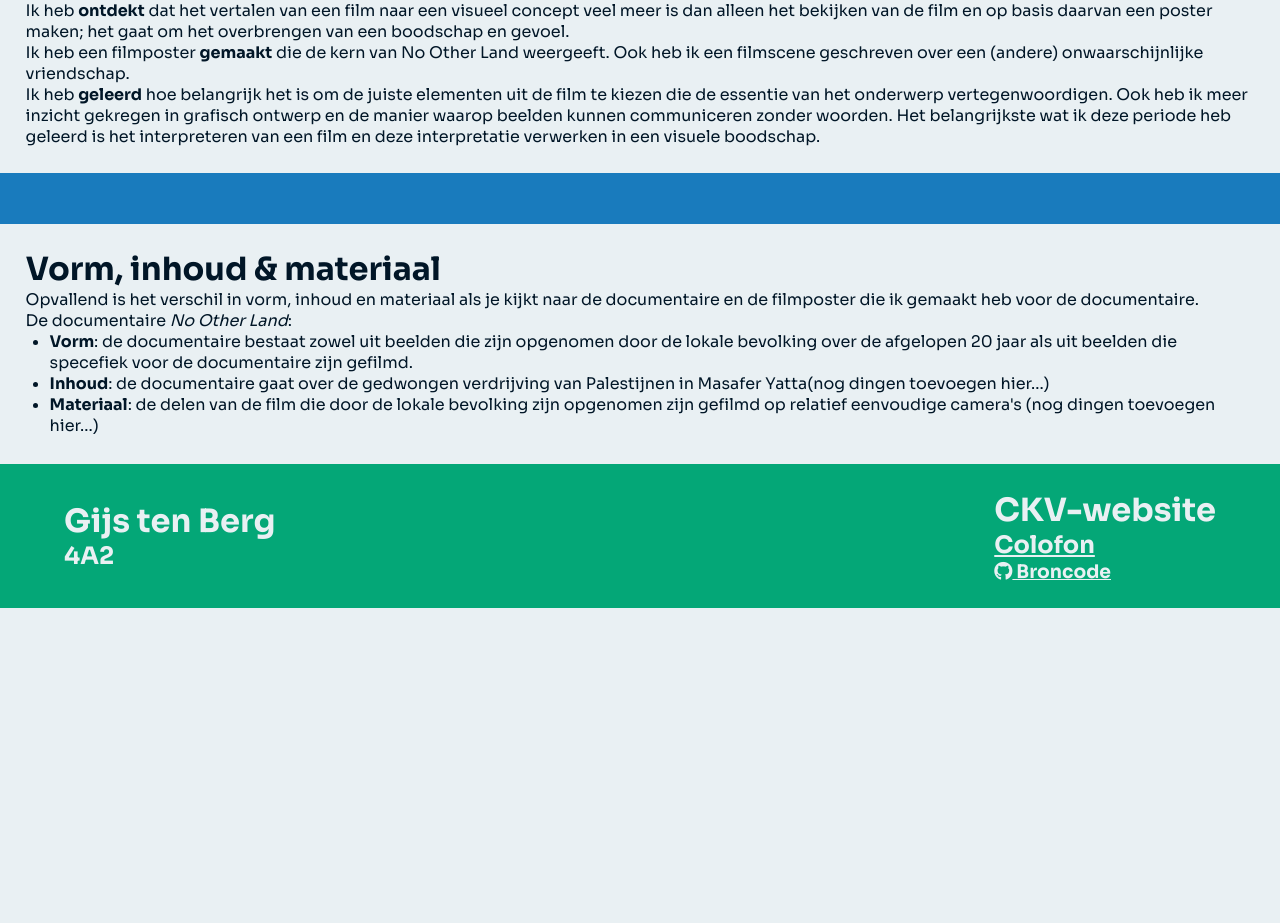
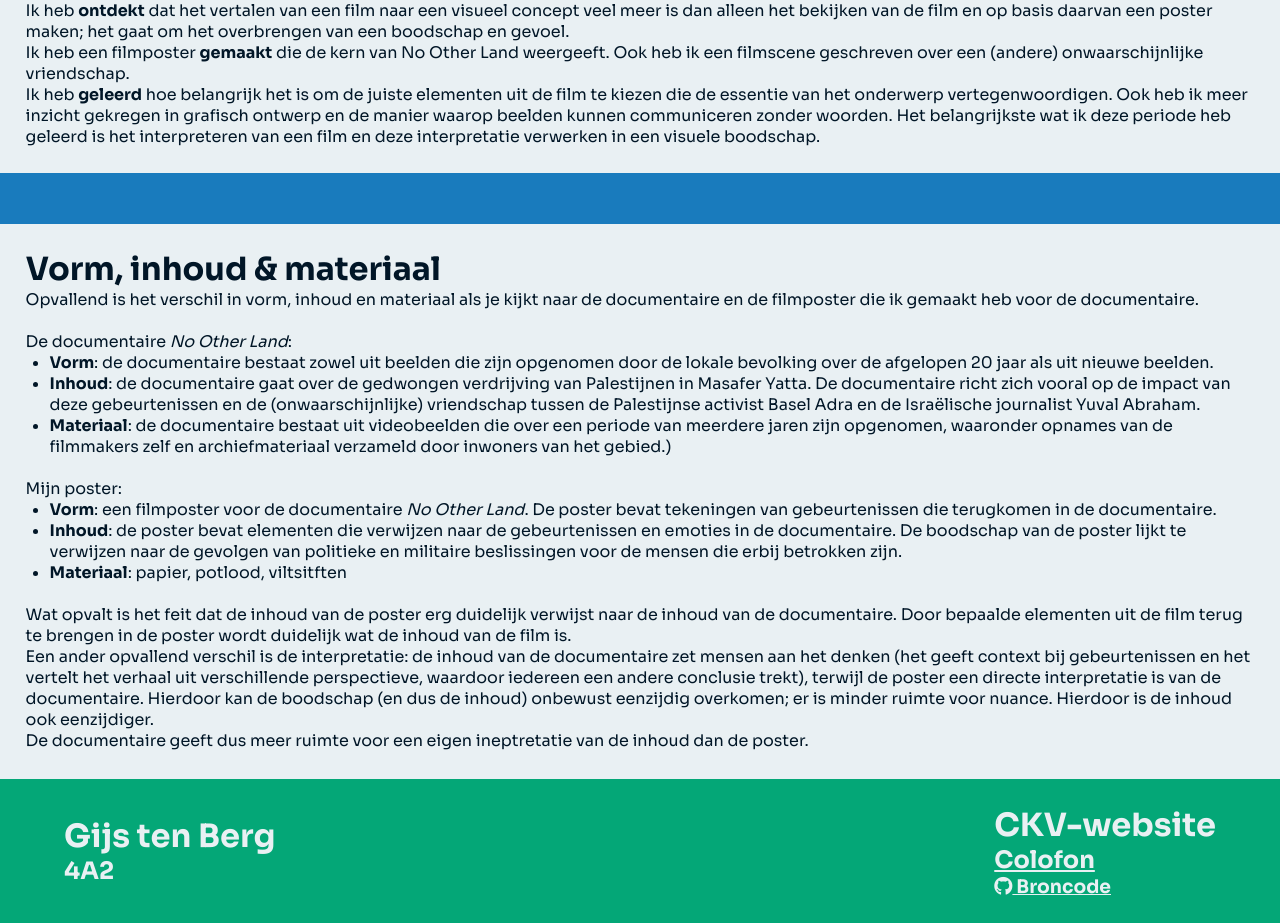
Before and after one commit to Gijs6/ckv, a Flask app: page /gijstenberg4a2/blok-3 in a window 1280 px wide. Shown: the part 4735-5658 px from the top of the page. Before the commit the page ends 5343 px from the top, so only its background shows below. Run offline with Flask 3, Linux system fonts and the light colour scheme; some libraries are stand-ins or nearby versions.

Commit message:
Finish Vorm, inhoud & materiaal B3

```diff
--- a/templates/ckvb3.html
+++ b/templates/ckvb3.html
@@ -218,13 +218,22 @@
         <div class="verslagtekst-voorwoordje">
             <h1>Vorm, inhoud & materiaal</h1>
             <p>
-                Opvallend is het verschil in vorm, inhoud en materiaal als je kijkt naar de documentaire en de filmposter die ik gemaakt heb voor de documentaire.<br>
+                Opvallend is het verschil in vorm, inhoud en materiaal als je kijkt naar de documentaire en de filmposter die ik gemaakt heb voor de documentaire.<br><br>
                 De documentaire <i>No Other Land</i>:
                 <ul>
-                    <li><b>Vorm</b>: de documentaire bestaat zowel uit beelden die zijn opgenomen door de lokale bevolking over de afgelopen 20 jaar als uit beelden die specefiek voor de documentaire zijn gefilmd.</li>
-                    <li><b>Inhoud</b>: de documentaire gaat over de gedwongen verdrijving van Palestijnen in Masafer Yatta(nog dingen toevoegen hier...)</li>
-                    <li><b>Materiaal</b>: de delen van de film die door de lokale bevolking zijn opgenomen zijn gefilmd op relatief eenvoudige camera's (nog dingen toevoegen hier...)</li>
-                </ul>
+                    <li><b>Vorm</b>: de documentaire bestaat zowel uit beelden die zijn opgenomen door de lokale bevolking over de afgelopen 20 jaar als uit nieuwe beelden.</li>
+                    <li><b>Inhoud</b>: de documentaire gaat over de gedwongen verdrijving van Palestijnen in Masafer Yatta. De documentaire richt zich vooral op de impact van deze gebeurtenissen en de (onwaarschijnlijke) vriendschap tussen de Palestijnse activist Basel Adra en de Israëlische journalist Yuval Abraham.</li>
+                    <li><b>Materiaal</b>: de documentaire bestaat uit videobeelden die over een periode van meerdere jaren zijn opgenomen, waaronder opnames van de filmmakers zelf en archiefmateriaal verzameld door inwoners van het gebied.)</li>
+                </ul><br>
+                Mijn poster:
+                <ul>
+                    <li><b>Vorm</b>: een filmposter voor de documentaire <i>No Other Land</i>. De poster bevat tekeningen van gebeurtenissen die terugkomen in de documentaire.</li>
+                    <li><b>Inhoud</b>: de poster bevat elementen die verwijzen naar de gebeurtenissen en emoties in de documentaire. De boodschap van de poster lijkt te verwijzen naar de gevolgen van politieke en militaire beslissingen voor de mensen die erbij betrokken zijn.</li>
+                    <li><b>Materiaal</b>: papier, potlood, viltsitften</li>
+                </ul><br>
+                Wat opvalt is het feit dat de inhoud van de poster erg duidelijk verwijst naar de inhoud van de documentaire. Door bepaalde elementen uit de film terug te brengen in de poster wordt duidelijk wat de inhoud van de film is.<br>
+                Een ander opvallend verschil is de interpretatie: de inhoud van de documentaire zet mensen aan het denken (het geeft context bij gebeurtenissen en het vertelt het verhaal uit verschillende perspectieve, waardoor iedereen een andere conclusie trekt), terwijl de poster een directe interpretatie is van de documentaire. Hierdoor kan de boodschap (en dus de inhoud) onbewust eenzijdig overkomen; er is minder ruimte voor nuance. Hierdoor is de inhoud ook eenzijdiger.<br>
+                De documentaire geeft dus meer ruimte voor een eigen ineptretatie van de inhoud dan de poster.
             </p>
         </div>
     </div>
```
Also changed, not shown: README.md, 1 other file.
